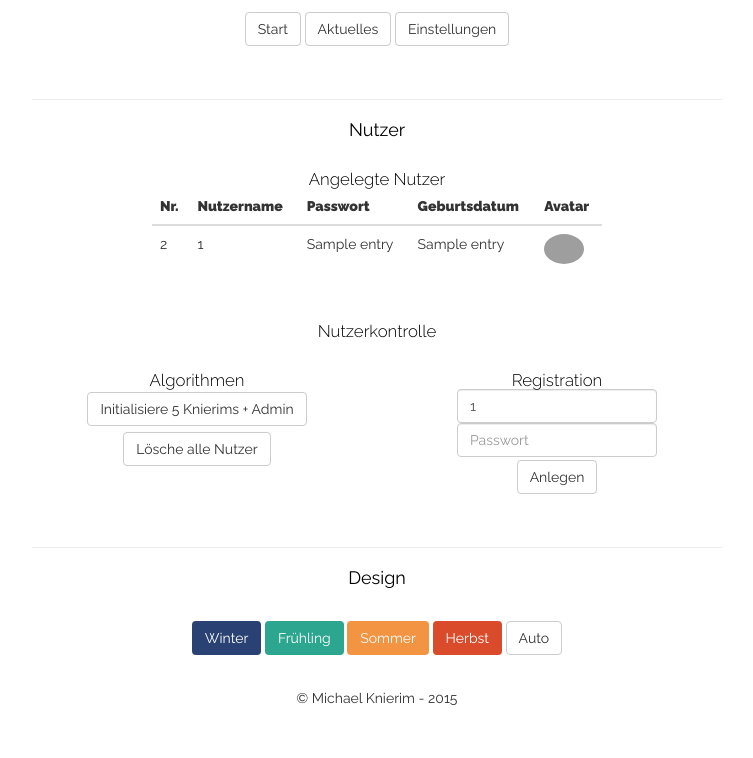
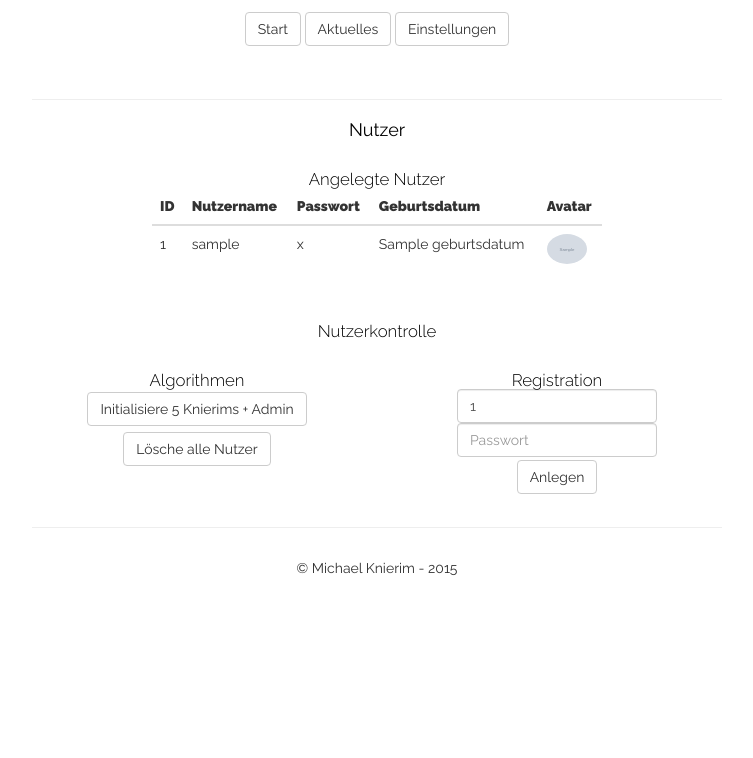
Before and after one commit to MKnierim/familybook, a Python web app: template kniebook-webapp/templates/back.html in a window 1280 px wide. Shown: the part 240-998 px from the top of the page, without its empty margins (263-1016 px from the left). After the commit the page ends 816 px from the top, so only its background shows below. Run offline with Jinja, Linux system fonts and the light colour scheme; the template is opened without the code that fills it: most values are stand-ins (such as "Sample title", 1, 10 or a date in 2020); grey boxes marked "Sample" are stand-in pictures; grey boxes are pictures that could not be loaded.

Commit message:
Add Favicon and rewrite user list back-end

```diff
--- a/kniebook-webapp/templates/back.html
+++ b/kniebook-webapp/templates/back.html
@@ -27,7 +27,7 @@
 				<table class="table">
 					<thead>
 						<tr>
-							<th>Nr.</th>
+							<th>ID</th>
 							<th>Nutzername</th>
 							<th>Passwort</th>
 							<th>Geburtsdatum</th>
@@ -37,11 +37,11 @@
 					<tbody>
 					{% for entry in users %}
 						<tr>
-							<td>{{users.index(entry)+1}}</td>
-							<td>{{entry[0]}}</td>
-							<td>{{entry[1]}}</td>
-							<td>{{entry[2]}}</td>
-							<td><img src="images/avatare/{{entry[3]}}" class="img-responsive img-circle avatar-small"></td>
+							<td>{{entry.key().id()}}</td>
+							<td>{{entry.username}}</td>
+							<td>{{entry.password}}</td>
+							<td>{{entry.geburtsdatum}}</td>
+							<td><img src="images/avatare/{{entry.avatar}}" class="img-responsive img-circle avatar-small"></td>
 						</tr>
 					{% endfor %}
 					</tbody>
@@ -79,22 +79,4 @@
 			</form>
 		</div>
 	</div>
-
-	<div class="row">
-		<div class="col-md-12 text-center">
-			<hr>
-			<h4>Design</h4>
-		</div>
-	</div>
-	<div class="row">
-		<div class="col-md-12 text-center">
-			<form method="get" name="design_choice">
-				<button type="submit" name="btn-winter" class="btn btn-winter" value="on">Winter</button>
-				<button type="submit" name="btn-fruehling" class="btn btn-fruehling" value="on">Frühling</button>
-				<button type="submit" name="btn-sommer" class="btn btn-sommer" value="on">Sommer</button>
-				<button type="submit" name="btn-herbst" class="btn btn-herbst" value="on">Herbst</button>
-				<button type="submit" name="btn-autodesign" class="btn btn-default" value="on">Auto</button>
-			</form>
-		</div>
-	</div>
 {% endblock %}
--- a/kniebook-webapp/templates/base.html
+++ b/kniebook-webapp/templates/base.html
@@ -43,6 +43,7 @@
 			{% endblock %}
 		</main>
 		<footer>
+			<hr>
 			{% block footer_content %}
 				<div class="row">
 					<div class="col-md-12 text-center">
--- a/kniebook-webapp/templates/front.html
+++ b/kniebook-webapp/templates/front.html
@@ -60,7 +60,6 @@
 {% block footer_content %}
 	<div class="row">
 		<div class="col-md-12 text-center">
-			<hr>
 			<h5>Über</h5>
 		</div>
 	</div>
--- a/kniebook-webapp/templates/main.html
+++ b/kniebook-webapp/templates/main.html
@@ -7,7 +7,9 @@
 			<h5>{{nutzer}}</h5>
 		</div>
 		<div class="col-md-2">
+			{% if nutzer %}
 			<img src="images/avatare/{{avatar}}" class="img-responsive img-circle avatar-small">
+			{% endif %}
 		</div>
 	</div>
 {% endblock %}
```
Also changed, not shown: kniebook-webapp/databases.py (+4 -8 lines), kniebook-webapp/main.py (+8 -2 lines), kniebook-webapp/security.py (+10 -3 lines), kniebook-webapp/templates/settings.html (+13 -1 lines), favicon.png (added), kniebook-webapp/favicon.ico, 4 other files.
